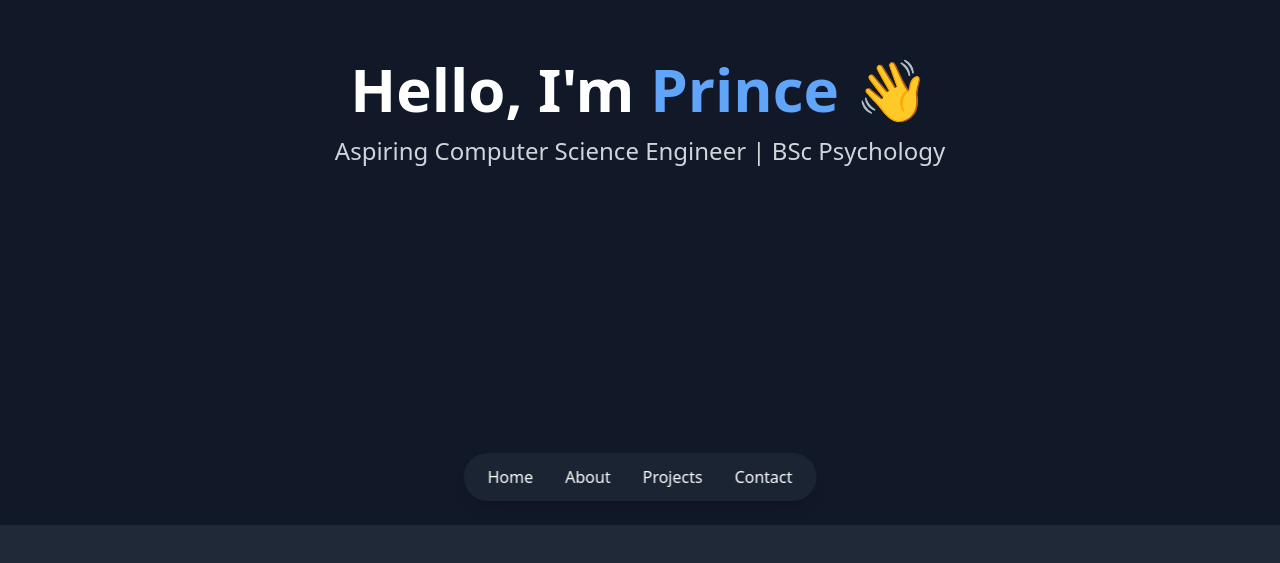
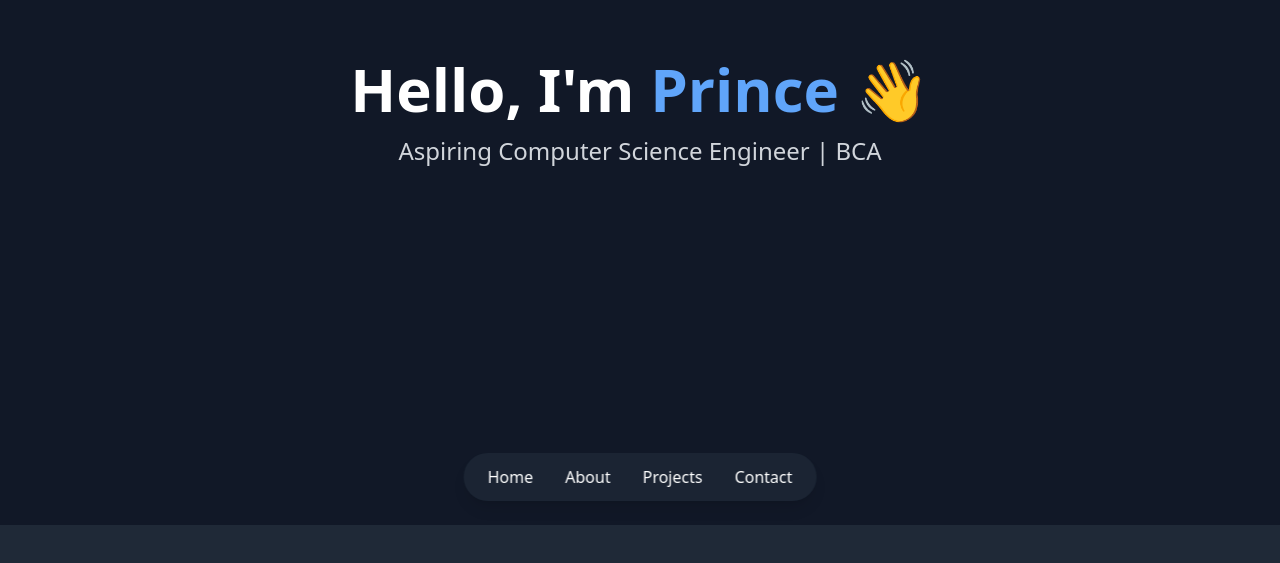
Before and after one commit to Prince000101/Prince000101.github.io, a plain HTML site: page index.html in a window 1280 px wide. Shown: the part 275-838 px from the top of the page. Drawn offline with nearby package versions, Linux system fonts and the light colour scheme.

Commit message:
modified:   index.html

```diff
--- a/index.html
+++ b/index.html
@@ -19,7 +19,7 @@
   <!-- Home -->
   <section id="home" class="flex flex-col justify-center items-center text-center px-6">
     <h1 class="text-4xl md:text-6xl font-bold mb-4">Hello, I'm <span class="text-blue-400">Prince</span> 👋</h1>
-    <p class="text-lg md:text-2xl text-gray-300 mb-6">Aspiring Computer Science Engineer | BSc Psychology</p>
+    <p class="text-lg md:text-2xl text-gray-300 mb-6">Aspiring Computer Science Engineer | BCA </p>
   </section>
 
   <!-- About -->
```
